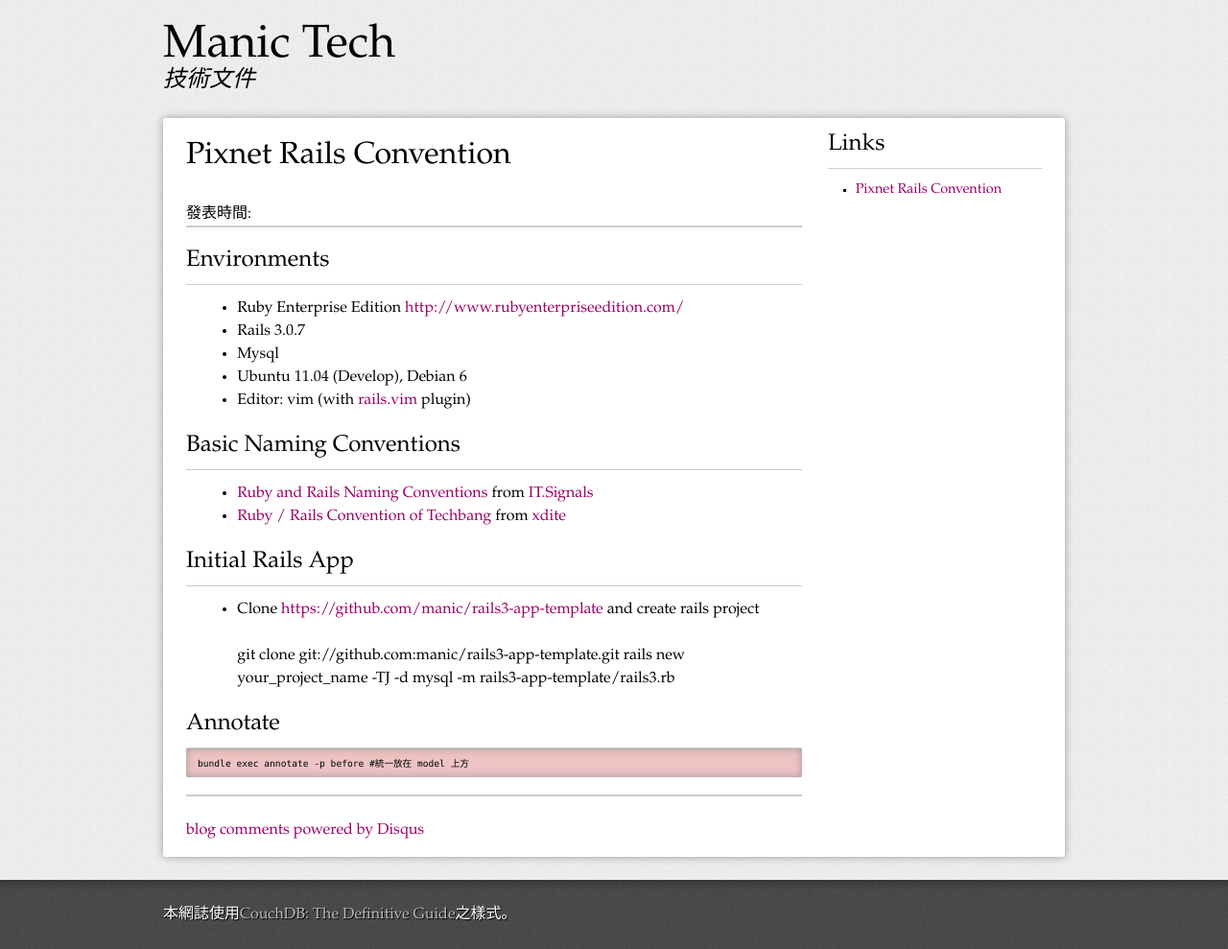
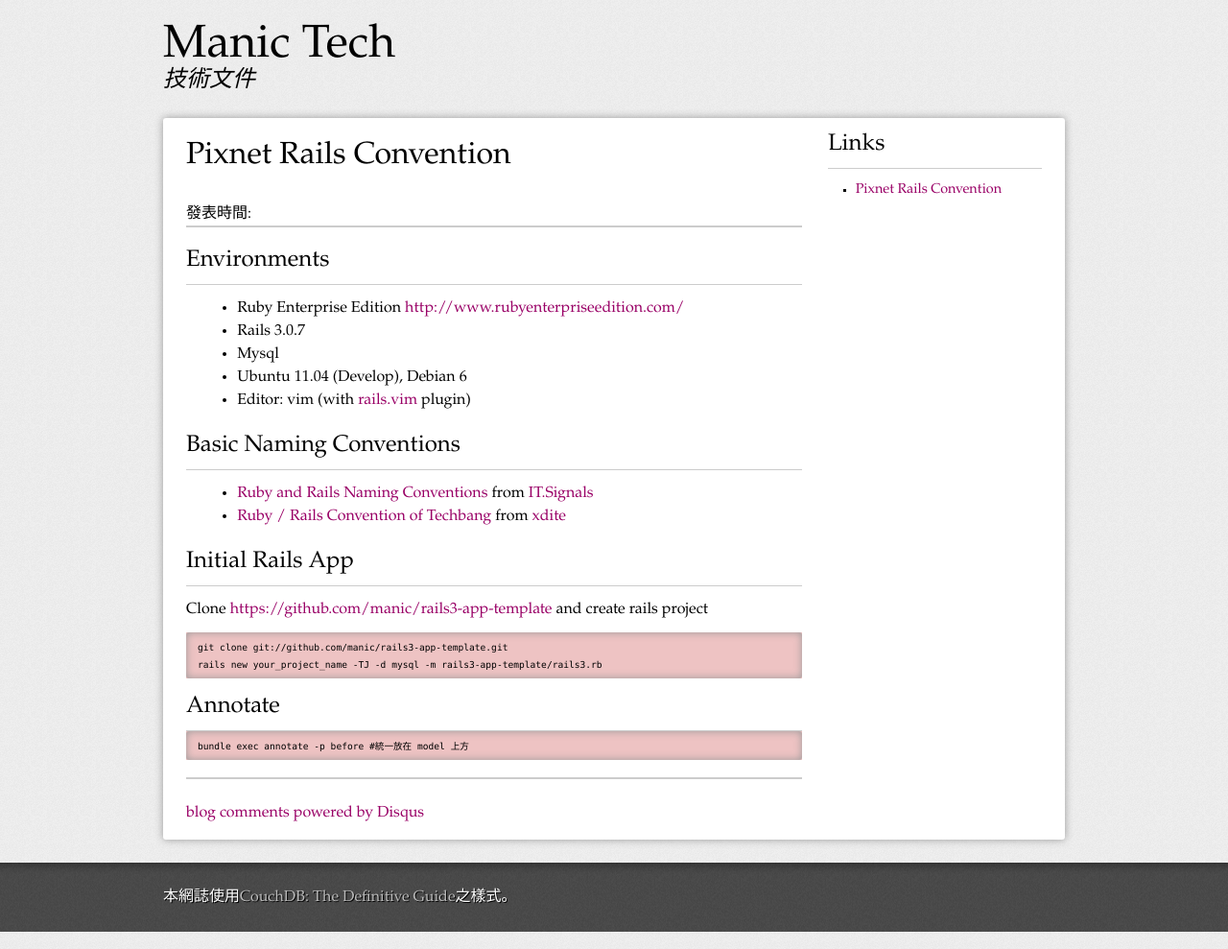
Before and after one commit to manic/manic.github.io, a Jekyll site: the page built from pixnet-rails-convention.md, in a window 1280 px wide. Shown: the whole page at 96% size. Built offline with Jekyll 4.4.1, drawn with Linux system fonts in a browser that asks for light colours; Markdown is read by kramdown in place of the engine named in the settings; comment, search, counter and statistics services are not loaded.

Commit message:
fix syntax

```diff
--- a/pixnet-rails-convention.md
+++ b/pixnet-rails-convention.md
@@ -19,9 +19,9 @@
 
 ### Initial Rails App
 
-- Clone <https://github.com/manic/rails3-app-template> and create rails project
+Clone <https://github.com/manic/rails3-app-template> and create rails project
 
-    git clone git://github.com:manic/rails3-app-template.git
+    git clone git://github.com/manic/rails3-app-template.git
     rails new your_project_name -TJ -d mysql -m rails3-app-template/rails3.rb
 
 ### Annotate
```
